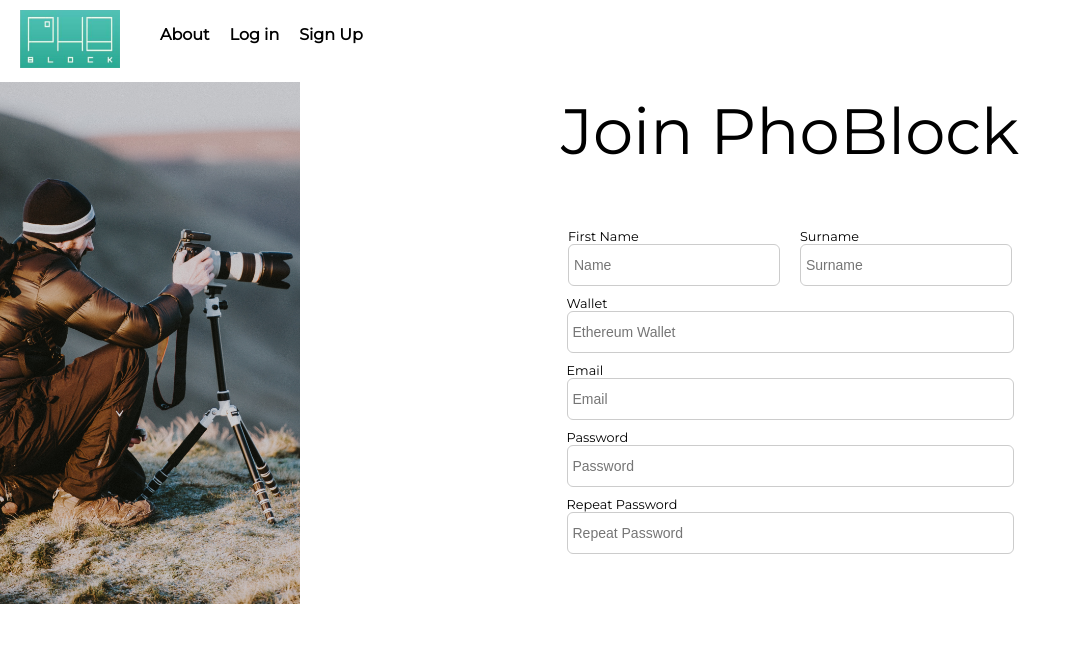
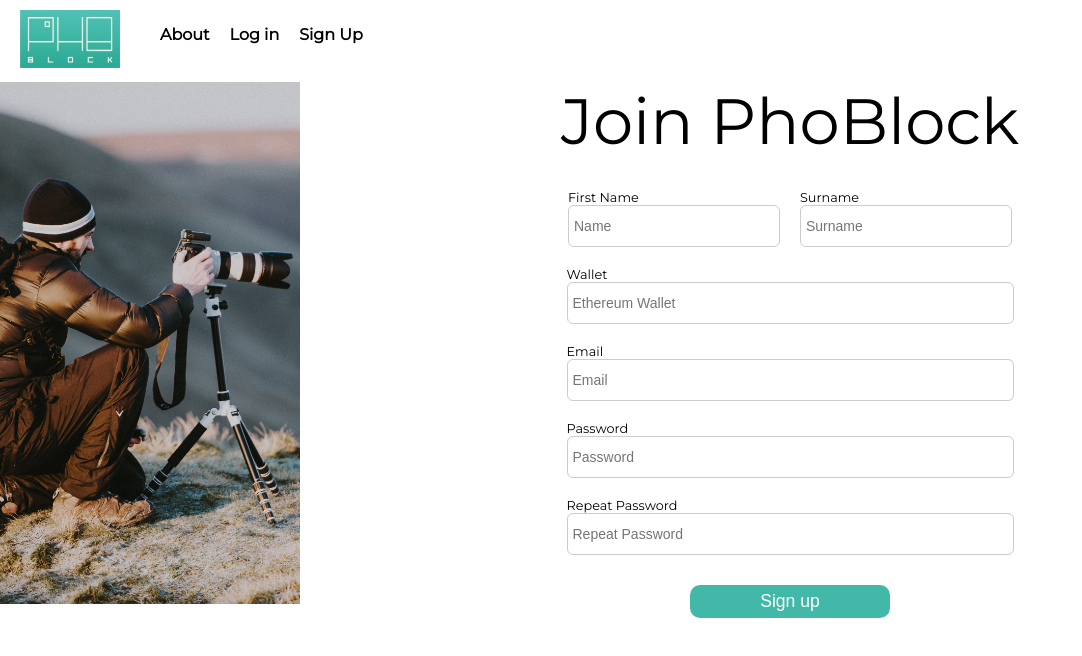
Before and after one commit to sergialca/phoBlock, a React (Create React App) app: page /signup in a window 1280 px wide. Shown: the top 656 px of the page, without its empty margins (0-1082 px from the left). Built offline with nearby package versions, Linux system fonts and the light colour scheme.

Commit message:
sign up api call exemple

```diff
--- a/package.json
+++ b/package.json
@@ -13,7 +13,8 @@
     "react-dom": "^16.14.0",
     "react-icons": "^3.11.0",
     "react-router-dom": "^5.2.0",
-    "react-scripts": "3.4.3"
+    "react-scripts": "3.4.3",
+    "react-spinners": "^0.9.0"
   },
   "scripts": {
     "start": "react-scripts start",
--- /dev/null
+++ b/src/api/api.js
@@ -0,0 +1,20 @@
+import axios from "axios";
+
+const url = "azure.server";
+
+export const sendSignupData = async () => {
+    try {
+        const send = await axios({
+            url: `${url}`,
+            headers: {
+                "Access-Control-Allow-Origin": "*",
+                "Access-Control-Allow-Headers":
+                    "x-requested-with, authorization, content-type, cache-control, pragma, expires,  Content-Language",
+            },
+        });
+        return send;
+    } catch (error) {
+        console.log("Error sending data to server");
+        return false;
+    }
+};
--- a/src/components/input/input.scss
+++ b/src/components/input/input.scss
@@ -35,7 +35,7 @@
         width: auto;
         .input-label {
             font-size: 0.8em;
-            margin: 10px 0 0 0;
+            margin: 20px 0 0 0;
         }
         .input {
             width: 435px;
--- a/src/components/signupForm/signupForm.js
+++ b/src/components/signupForm/signupForm.js
@@ -1,8 +1,11 @@
 import React, { useState } from "react";
 import Input from "../../components/input/input";
+import SubmitButton from "../submitButton/submitButton";
+import { sendSignupData } from "../../api/api";
 import "./signupForm.scss";
 
 const SignupForm = () => {
+    const [loading, setLoading] = useState(false);
     const [field, setField] = useState({ name: "", surname: "", wallet: "", mail: "", psw: "" });
 
     const onChange = (e) => {
@@ -10,6 +13,15 @@
             ...field,
             [e.target.name]: e.target.value,
         });
+    };
+
+    const onSign = async () => {
+        setLoading(() => true);
+        const res = await sendSignupData(field);
+        if (res) {
+            //congrats tou signed up
+        }
+        setLoading(() => false);
     };
 
     return (
@@ -66,6 +78,16 @@
                     onChange={onChange}
                 />
             </div>
+            <div className="sign-btn-wrapper">
+                <SubmitButton
+                    txt="Sign up"
+                    width="200px"
+                    bcolor="#42B8A8"
+                    color="#fff"
+                    loading={loading}
+                    call={onSign}
+                />
+            </div>
         </div>
     );
 };
--- a/src/components/signupForm/signupForm.scss
+++ b/src/components/signupForm/signupForm.scss
@@ -3,7 +3,7 @@
     align-items: center;
     flex-direction: column;
     width: 100%;
-    padding: 40px 0;
+    padding: 10px 0 40px 0;
 
     .first-row {
         display: flex;
@@ -20,6 +20,10 @@
         flex-direction: column;
         width: 100%;
     }
+    .sign-btn-wrapper {
+        text-align: center;
+        margin: 30px 0 0 0;
+    }
 }
 
 @media (min-width: 768px) {
--- /dev/null
+++ b/src/components/submitButton/submitButton.js
@@ -0,0 +1,21 @@
+import React from "react";
+import ClipLoader from "react-spinners/ClipLoader";
+import "./submitButton.scss";
+
+const SubmitButton = ({ txt, loading, width, color, bcolor, call }) => {
+    return (
+        <button
+            type="submit"
+            style={{ width: width, backgroundColor: bcolor, color: color }}
+            className="btn-submit"
+            onClick={() => call()}
+        >
+            {txt}
+            <span className="spin">
+                <ClipLoader loading={loading} color={"#fff"} size={12} />
+            </span>
+        </button>
+    );
+};
+
+export default SubmitButton;
--- /dev/null
+++ b/src/components/submitButton/submitButton.scss
@@ -0,0 +1,17 @@
+.btn-submit {
+    padding: 6px 12px;
+    cursor: pointer;
+    border-width: 0px;
+    border-style: none;
+    outline: none;
+    border-radius: 10px;
+    font-size: 1.1em;
+
+    .spin {
+        padding-left: 40px;
+        position: absolute;
+    }
+}
+.btn-submit:hover {
+    background: linear-gradient(90deg, #43b9a9 0%, #0074ff 100%);
+}
```
Also changed, not shown: 1 other file (tests, documents, lock files or other folders).
